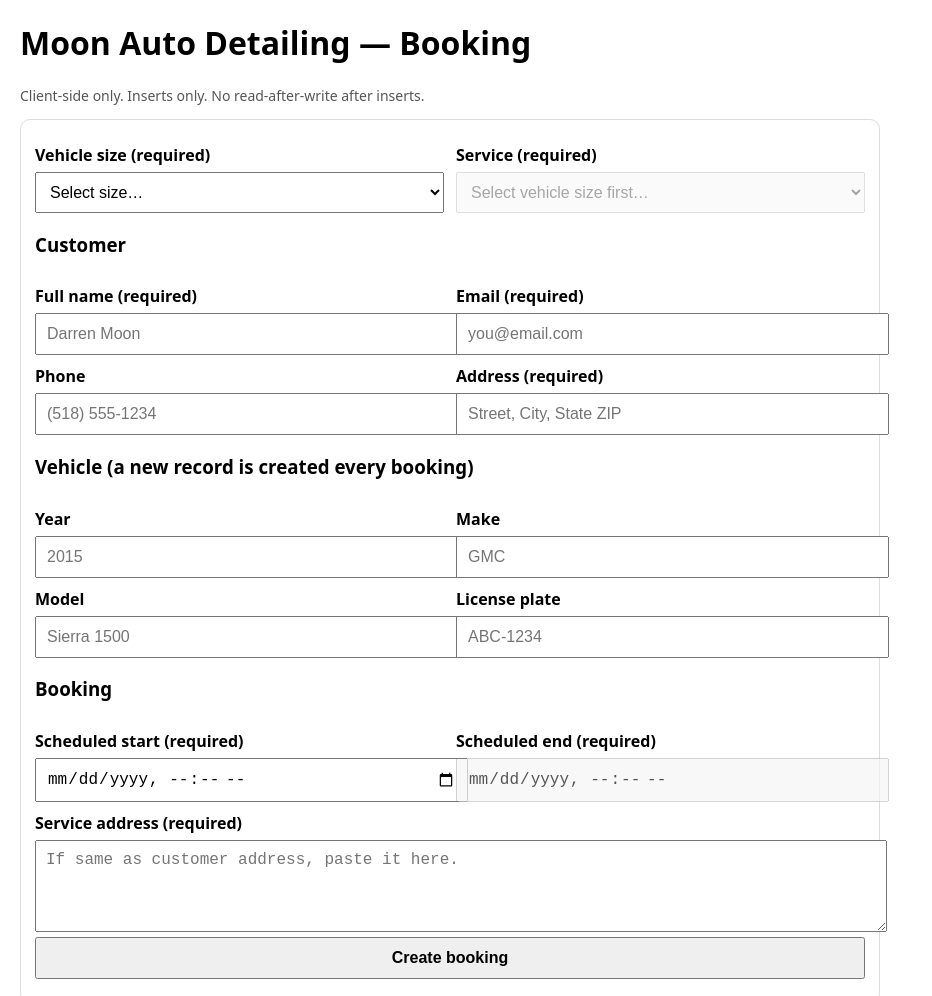
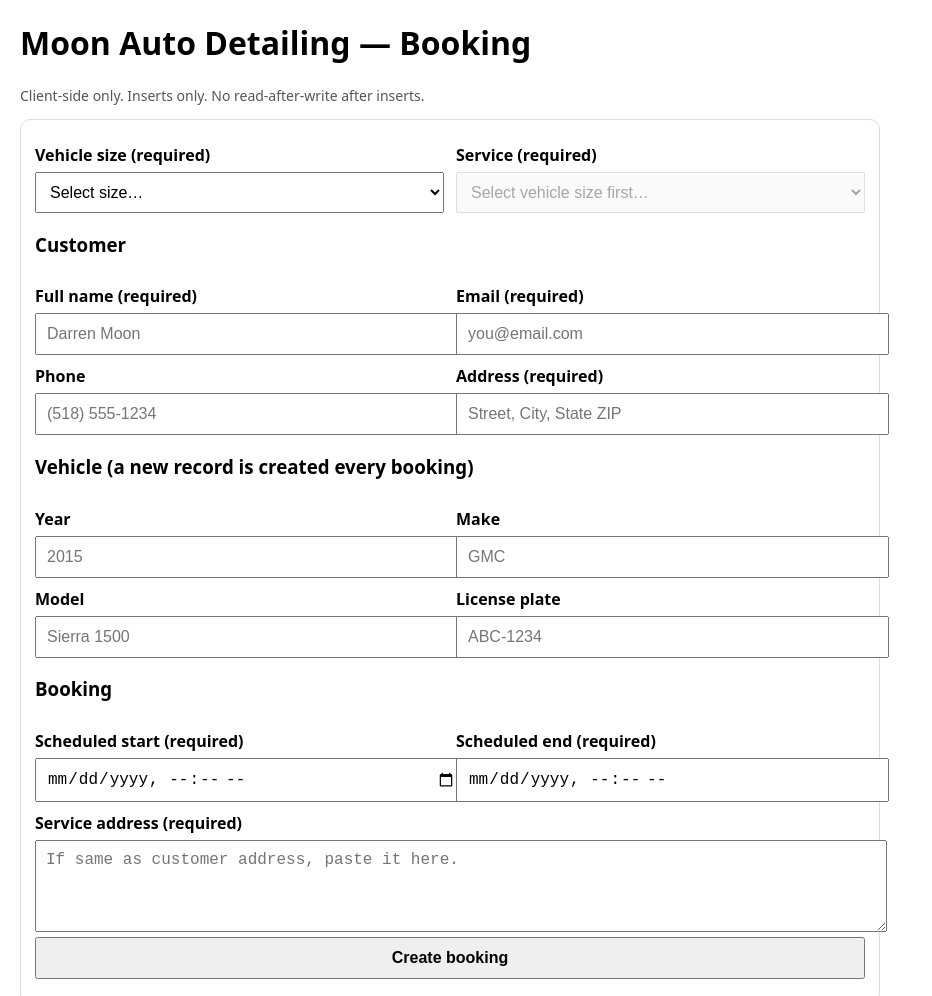
Before and after one commit to MoonAutoDetailing/moon-auto-detailing-booking, a plain HTML site: page index.html in a window 1280 px wide. Shown: the top 996 px of the page, without its empty margins (0-932 px from the left). Drawn offline with Linux system fonts and the light colour scheme.

Commit message:
Update index.html

```diff
--- a/index.html
+++ b/index.html
@@ -95,7 +95,7 @@
       </div>
       <div>
         <label for="end">Scheduled end (required)</label>
-       <input id="end" type="datetime-local" disabled />
+       <input id="end" type="datetime-local" readonly />
       </div>
     </div>
     <label for="serviceAddress">Service address (required)</label>
```
